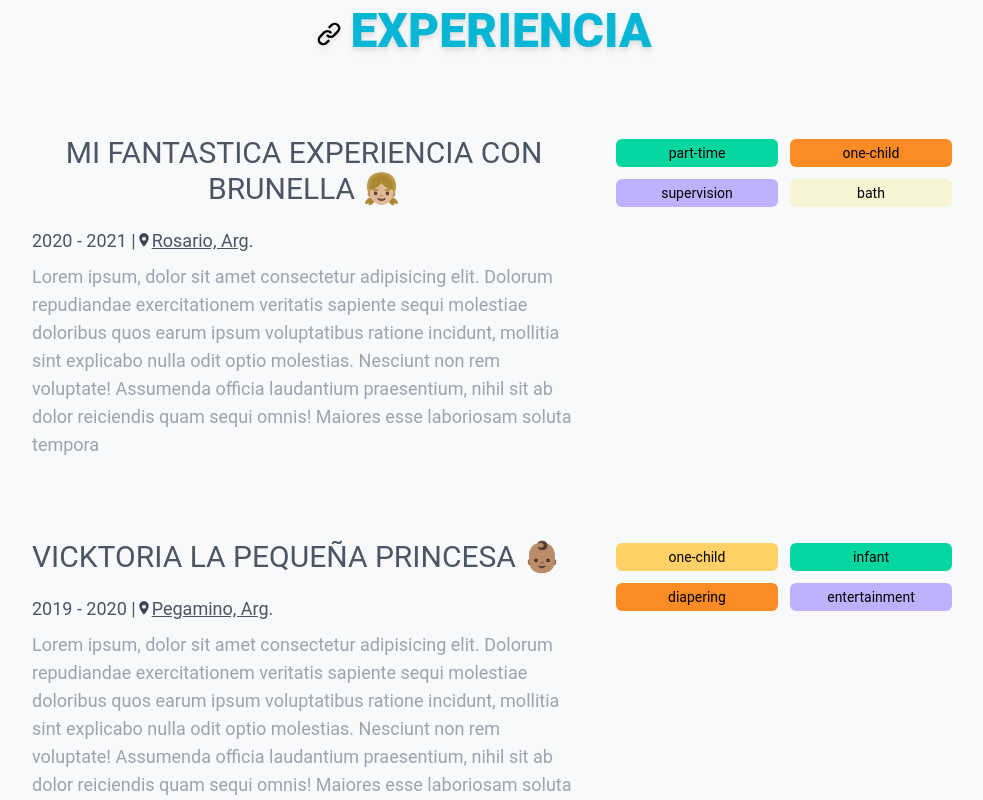
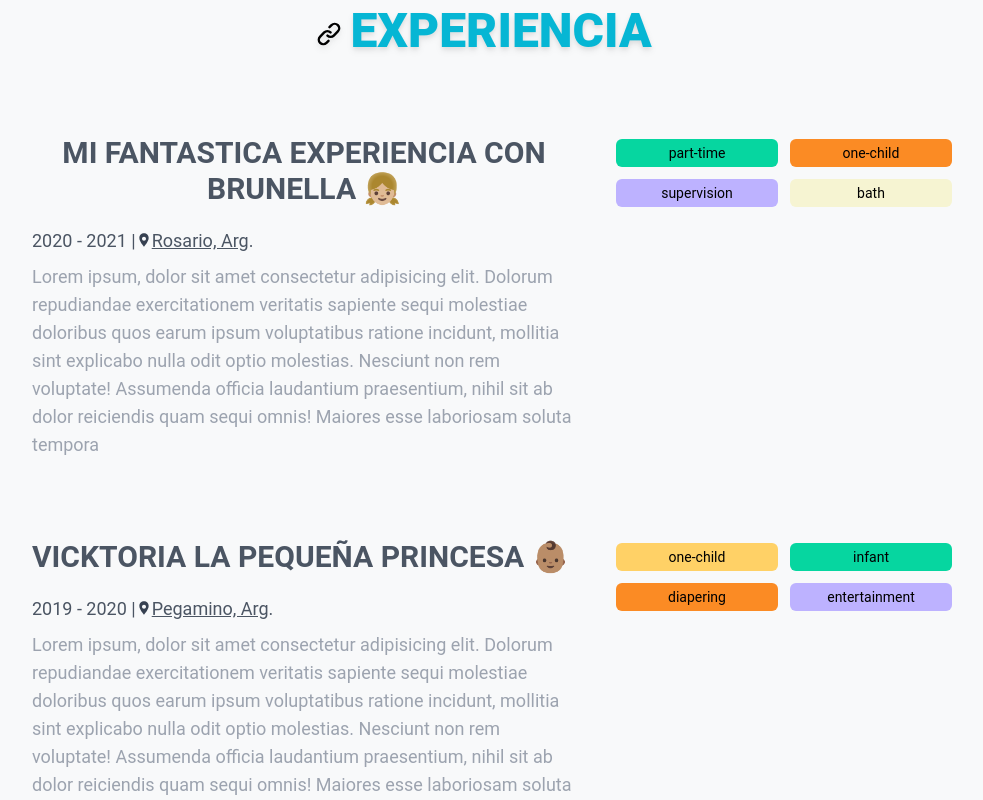
Before and after one commit to agustinlozano/aupair-portfolio, a React (Vite) app: page / in a window 1280 px wide. Shown: the part 880-1680 px from the top of the page, without its empty margins (156-1139 px from the left). Built offline with nearby package versions, Linux system fonts and the light colour scheme.

Commit message:
Turn experience title to bold

```diff
--- a/src/components/Experience/index.jsx
+++ b/src/components/Experience/index.jsx
@@ -34,7 +34,7 @@ const Experience = ({children, title, date, location, labels}) => {
   return (
     <div className="grid grid-cols-1 mb-20 gap-4 lg:m-20 lg:grid-cols-8">
       <div className="px-5 lg:col-span-5">
-        <TextMd color='dark' className="text-center">{title}</TextMd>
+        <TextMd color='dark' className="text-center font-bold">{title}</TextMd>
         <TextSm color='dark' className="mb-2">{date} |
         <a href={location.coords} className="underline hover:text-cyan-500" target="_blank"><LocationPinSvg />{location.city}</a>.</TextSm>
         <Parap>
```
